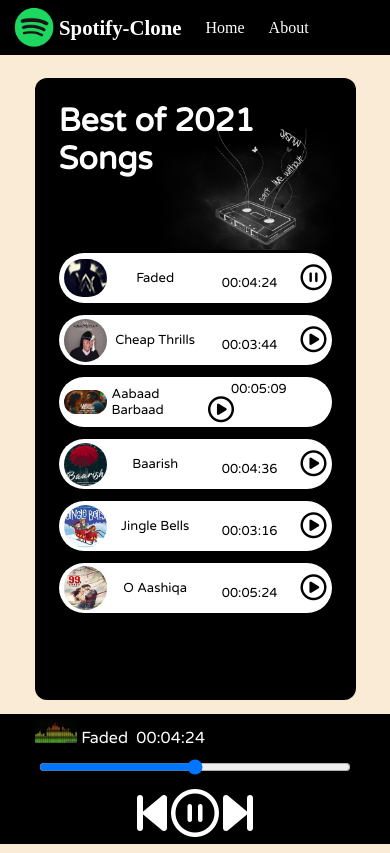
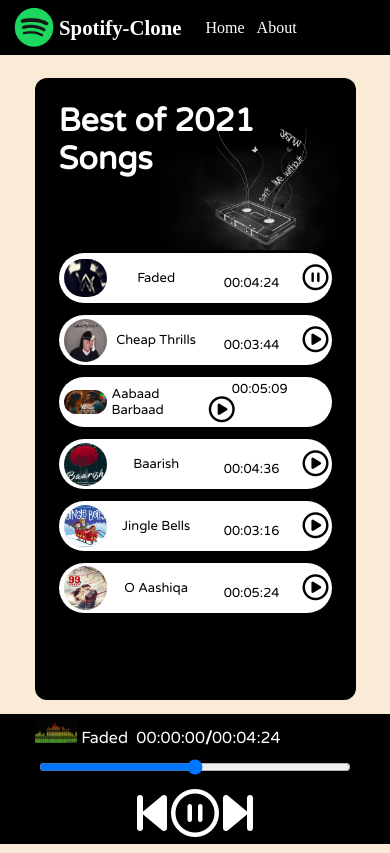
Before and after one commit to PrasannaDakhore/SpotifyClone, a plain HTML site: page index.html in a window 390 px wide. Both pictures are taken after a click on the icon 316 px from the left and 278 px from the top of the page. Drawn offline with Linux system fonts and the light colour scheme.

Commit message:
time added

```diff
--- a/index.css
+++ b/index.css
@@ -1,71 +1,74 @@
-@import url('https://fonts.googleapis.com/css2?family=Ubuntu+Mono:ital,wght@0,400;0,700;1,400&display=swap');
-@import url('https://fonts.googleapis.com/css2?family=Ubuntu+Mono:ital,wght@0,400;0,700;1,400&family=Varela+Round&display=swap');
+@import url("https://fonts.googleapis.com/css2?family=Ubuntu+Mono:ital,wght@0,400;0,700;1,400&display=swap");
+@import url("https://fonts.googleapis.com/css2?family=Ubuntu+Mono:ital,wght@0,400;0,700;1,400&family=Varela+Round&display=swap");
 
-body{
+body {
   background-color: antiquewhite;
 }
-*{
+* {
   margin: 0;
   padding: 0;
 }
-nav{
-font-family: 'Ubuntu','san-serif';
+nav {
+  font-family: "Ubuntu", "san-serif";
 }
-nav ul{
+nav ul {
   display: flex;
-    list-style-type:none ;
+  list-style-type: none;
   height: 55px;
   align-items: center;
   background-color: black;
   color: white;
 }
 
-nav ul li{
+nav ul li {
   padding: 0 12px;
 }
-.brand img{
+.brand img {
   width: 44px;
   padding-right: 3px;
 }
-.brand{
+.brand {
   display: flex;
   align-items: center;
   font-weight: bolder;
   font-size: 1.3rem;
 }
 
-.container{
+.container {
   background-color: black;
   color: white;
   min-height: 68vh;
-    font-family: 'Varela Round','sans-serif';
+  font-family: "Varela Round", "sans-serif";
   display: flex;
   margin: 23px auto;
   width: 70%;
   border-radius: 12px;
   padding: 24px;
-    background-image: url('bg1.jpg');
+  background-image: url("bg1.jpg");
   background-size: 95%;
   background-repeat: no-repeat;
-
 }
-
-.icons{
+.card {
+  display: flex;
+  align-items: center;
+}
+/*  */
+.icons {
   margin-top: 14px;
 }
 
-.icons i{
+.icons i {
   cursor: pointer;
 }
-#myProgressBar{
+#myProgressBar {
   width: 80vw;
   cursor: pointer;
 }
 
-.songItemContainer{
+.songItemContainer {
   margin-top: 75px;
 }
-.songItem{
+.songItem {
   height: 50px;
   display: flex;
   background-color: white;
@@ -74,38 +77,44 @@ nav ul li{
   justify-content: space-between;
   align-items: center;
   border-radius: 34px;
-    font-size: small;
+  font-size: 1rem;
 }
-.songItem img{
+.songItem img {
   width: 43px;
   margin: 0 5px;
   border-radius: 24px;
 }
-.timestamp{
+.timestamp {
   margin: 0 23px;
-
 }
-.songItem i{
+.songItem i {
   padding-right: 5px;
   cursor: pointer;
 }
-.songInfo{
+.songInfo {
   position: absolute;
   left: 9vw;
-    font-family: 'Varela Round','sans-serif'
+  font-family: "Varela Round", "sans-serif";
 }
 .songInfo img {
   opacity: 0;
   transition: opacity 0.8s ease-in;
 }
 
-.songList{
-    overflow-y:auto;
+.songList {
+  overflow-y: auto;
   height: 62vh;
 }
 
-@media screen and (max-width:900px) {
-.bottom{
+@media screen and (max-width: 900px) {
+  .songItem span {
+    font-size: small;
+  }
+  .songItem i {
+    padding-right: 3px;
+    cursor: pointer;
+  }
+  .bottom {
     position: sticky;
     height: 130px;
     background-color: black;
@@ -115,22 +124,20 @@ border-radius: 24px;
     justify-content: center;
     align-items: center;
     flex-direction: column;
-
   }
-.bottom .songInfo{
+  .bottom .songInfo {
     position: absolute;
-    top:5px;
+    top: 5px;
     justify-content: center;
     align-items: center;
-
   }
 
-.bottom .icons{
+  .bottom .icons {
     height: 10px;
   }
 }
-@media screen and (min-width:900px) {
-.bottom{
+@media screen and (min-width: 900px) {
+  .bottom {
     position: sticky;
     height: 100px;
     background-color: black;
@@ -140,7 +147,5 @@ border-radius: 24px;
     justify-content: center;
     align-items: center;
     flex-direction: column;
-
   }
-
 }
--- a/index.html
+++ b/index.html
@@ -10,11 +10,17 @@
 </head>
 
 <body>
-    <nav>
-        <ul>
+    <nav class="nav">
+        <ul class="ul">
             <li class="brand"><img src="./spotify-logo.png" alt="spotify-logo" srcset="">Spotify-Clone</li>
             <li>Home</li>
-            <li>About</li>
+            <!-- <li id="about">About</li> -->
+            <div class=" card">
+                <div class="aboutSpace">About</div>
+                <!-- <div class="myInfo"><h1>Prasanna Dakhore</h1> -->
+                <!-- <p>iamCreator...</p></div> -->
+
+            </div>
         </ul>
     </nav>
 
@@ -74,7 +80,7 @@
         </div>
         <div class="songInfo">
             <img src="musicEquilizer.gif" width="42px" alt="" class="src" id="gif"> <span id="masterSongName">Faded
-            </span>&nbsp;&nbsp;<span id="masterTimeStamp">00:04:24</span>
+            </span>&nbsp;&nbsp;<span id="masterCurrentTime">00:00:00</span><strong>/</strong><span id="masterTimeStamp">00:04:24</span>
         </div>
     </div>
     <script src="./script.js"></script>
--- a/script.js
+++ b/script.js
@@ -7,6 +7,9 @@ let gif = document.getElementById("gif");
 let songItems = Array.from(document.getElementsByClassName("songItem"));
 let masterSongName = document.getElementById("masterSongName");
 let masterTimeStamp = document.getElementById("masterTimeStamp");
+let masterCurrentTime = document.getElementById("masterCurrentTime");
+
+var curTime='00:00:00';
 
 let songs = [
   {
@@ -51,6 +54,7 @@ songItems.forEach((element, i) => {
   element.getElementsByTagName("img")[0].src = songs[i].coverPath;
   element.getElementsByClassName("songName")[0].innerHTML = songs[i].songName;
   element.getElementsByClassName("timestamp")[0].innerHTML = songs[i].duration;
+
 });
 
 // audioElement.play();
@@ -75,12 +79,18 @@ audioElement.addEventListener("timeupdate", () => {
   //update seek bar
   progress = parseInt((audioElement.currentTime / audioElement.duration) * 100);
   myProgressBar.value = progress;
+  // console.log(audioElement.currentTime);
+  console.log(msToTime(audioElement.currentTime * 1000));
+  curTime = msToTime(audioElement.currentTime * 1000);
+
+  masterCurrentTime.textContent = curTime;
 });
 
 myProgressBar.addEventListener("change", () => {
   audioElement.currentTime =
     (myProgressBar.value * audioElement.duration) / 100;
 });
+
 
 const makeAllPlays = () => {
   Array.from(document.getElementsByClassName("songItemPlay")).forEach(
@@ -120,6 +130,7 @@ Array.from(document.getElementsByClassName("songItemPlay")).forEach(
         masterSongName.innerText = songs[songIndex].songName;
         masterTimeStamp.innerText = songs[songIndex].duration;
         audioElement.currentTime = 0;
+        // masterCurrentTime.innerText = curTime;
         audioElement.play();
         gif.style.opacity = 1;
         masterPlay.classList.remove("fa-play-circle");
@@ -135,6 +146,7 @@ Array.from(document.getElementsByClassName("songItemPlay")).forEach(
         masterSongName.innerText = songs[songIndex].songName;
         masterTimeStamp.innerText = songs[songIndex].duration;
         audioElement.currentTime = 0;
+        // masterCurrentTime.innerText = curTime;
         audioElement.play();
         gif.style.opacity = 0;
       }
@@ -153,6 +165,7 @@ document.getElementById("next").addEventListener("click", () => {
   masterSongName.innerText = songs[songIndex].songName;
   masterTimeStamp.innerText = songs[songIndex].duration;
   audioElement.currentTime = 0;
+  // masterCurrentTime.innerText = curTime;
   audioElement.play();
   gif.style.opacity = 1;
   masterPlay.classList.remove("fa-play-circle");
@@ -170,8 +183,22 @@ document.getElementById("previous").addEventListener("click", () => {
   masterSongName.innerText = songs[songIndex].songName;
   masterTimeStamp.innerText = songs[songIndex].duration;
   audioElement.currentTime = 0;
+  // masterCurrentTime.innerText = curTime;
   audioElement.play();
   gif.style.opacity = 1;
   masterPlay.classList.remove("fa-play-circle");
   masterPlay.classList.add("fa-pause-circle");
 });
+
+function msToTime(ms) {
+  let seconds = (ms / 1000).toFixed(0);
+  let minutes = (ms / (1000 * 60)).toFixed(2);
+  let hours = (ms / (1000 * 60 * 60)).toFixed(2);
+  let days = (ms / (1000 * 60 * 60 * 24)).toFixed(1);
+  if (seconds < 10) return "00:00:0"+seconds;
+  if (seconds > 9 && seconds < 60) return "00:00:"+seconds;
+  else if (minutes < 10) return "00:0"+minutes;
+  else if (minutes >9 && minutes< 60) return "00:"+minutes;
+  else if (hours < 24) return hours + " Hrs";
+  else return days + " Days";
+}
```
Lines whose indentation alone changed are shown as unchanged.
